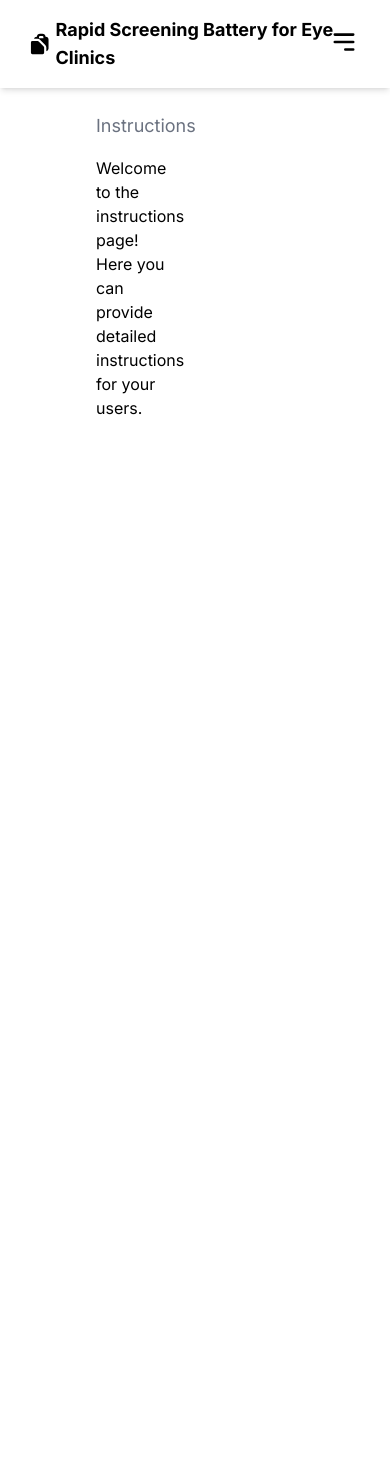
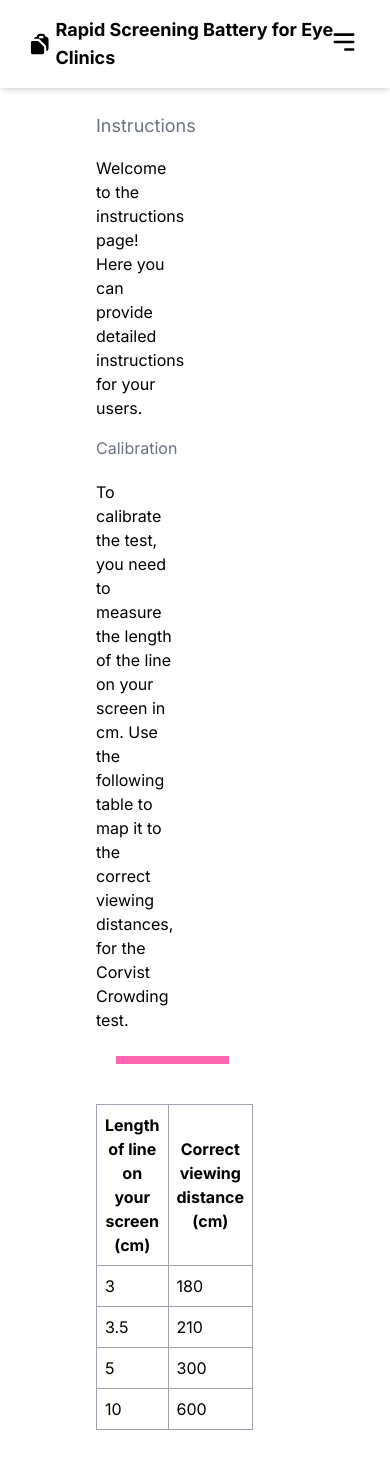
Before and after one commit to pelaklab/pca-assessment, a Next.js app: page /instructions in a window 390 px wide. Shown: the top 1468 px of the page. Before the commit the page ends 844 px from the top, so only its background shows below. Built offline with nearby package versions, Linux system fonts and the light colour scheme.

Commit message:
Added Corvist Crowding Calibration
Update breakpoints with the widths

```diff
--- a/app/assessments/crowding/crowding.tsx
+++ b/app/assessments/crowding/crowding.tsx
@@ -2,6 +2,7 @@ import React, { useEffect, useState } from 'react';
 import { ChevronLeftIcon, ChevronRightIcon } from '@heroicons/react/16/solid';
 import { headerVisible } from '@/app/atoms/experimentAtoms';
 import { useAtomValue } from 'jotai';
+import Image from 'next/image';
 
 
 const LetterCrowdingAssessment: React.FC = () => {
@@ -33,12 +34,17 @@ const LetterCrowdingAssessment: React.FC = () => {
     return (
         <div className="flex flex-col items-center">
             {/* Container for the image and arrows */}
-            <div className="relative">
+            {/* NOTE: Do not change these breakpoints -- they are fixed for the viewing distance */}
+            <div className="w-[300px] sm:w-[350px] lg:w-[500px] xl:w-[1000px]">
                 {/* Display the current image */}
-                <img
+                <Image
                     src={images[currentIndex]}
                     alt={`Image ${currentIndex + 1}`}
-                    className="w-full max-w-lg transition-all duration-500 ease-in-out"
+                    layout={"intrisic"}
+                    width={1000}
+                    height={200}
+                    quality={100}
+                    className="transition-all duration-500 ease-in-out"
                     onClick={() => setIndicatorVisibility(!indicatorsVisible)}
                 />
             </div>
--- a/app/assessments/crowding/page.tsx
+++ b/app/assessments/crowding/page.tsx
@@ -5,7 +5,7 @@ import { LetterCrowdingAssessment } from "./crowding";
 export default function CorvistCrowding() {
 
     return (
-        <main className="flex flex-col items-center justify-between p-24">
+        <main className="flex justify-center items-center h-screen p-24">
             <LetterCrowdingAssessment />
         </main>
     );
--- a/app/components/Header.tsx
+++ b/app/components/Header.tsx
@@ -51,7 +51,7 @@ const Header = () => {
             <div className='shadow-md w-full fixed top-0 left-0 z-10'> {/* Setting z-index for mobile view */}
                 <div className='md:px-10 py-4 px-7 md:flex justify-between items-center bg-white md:px-10 px-7'
                 >
-                    <div className='font-bold md:text-2xl text-lg cursor-pointer flex items-center gap-1 pr-5'>
+                    <div className='font-bold lg:text-2xl text-lg cursor-pointer flex items-center gap-1 pr-5'>
                         <ClipboardDocumentIcon className='h-7 w-7 color-neutral-600' />
                         <span className='font-bold'> Rapid Screening Battery for Eye Clinics </span>
                     </div>
--- a/app/instructions/page.tsx
+++ b/app/instructions/page.tsx
@@ -6,6 +6,44 @@ const InstructionsPage: React.FC = () => {
             <h1 className="my-4 text-lg text-gray-500">Instructions</h1>
             <p>Welcome to the instructions page!</p>
             <p>Here you can provide detailed instructions for your users.</p>
+
+            <h3 className="my-4 text-base text-gray-500">Calibration</h3>
+            <p className="my-1">To calibrate the test, you need to measure the length of the line on
+                your screen in cm. Use the following table to map it to the correct
+                viewing distances, for the Corvist Crowding test. </p>
+
+            <div className="w-[3cm] sm:w-[3.5cm] lg:w-[5cm] xl:w-[10cm] h-2 bg-pink-pony-club border-gray-500 m-5"></div>
+
+            <div className="overflow-x-auto mt-5 mr-5">
+                <table className="table-auto border-collapse border border-gray-400">
+                    <thead>
+                        <tr>
+                            <th className="border border-gray-400 p-2">Length of line on your screen (cm)</th>
+                            <th className="border border-gray-400 p-2">Correct viewing distance (cm)</th>
+                        </tr>
+                    </thead>
+                    <tbody>
+                        <tr>
+                            <td className="border border-gray-400 p-2">3</td>
+                            <td className="border border-gray-400 p-2">180</td>
+                        </tr>
+                        <tr>
+                            <td className="border border-gray-400 p-2">3.5</td>
+                            <td className="border border-gray-400 p-2">210</td>
+                        </tr>
+                        <tr>
+                            <td className="border border-gray-400 p-2">5</td>
+                            <td className="border border-gray-400 p-2">300</td>
+                        </tr>
+                        <tr>
+                            <td className="border border-gray-400 p-2">10</td>
+                            <td className="border border-gray-400 p-2">600</td>
+                        </tr>
+                    </tbody>
+                </table>
+            </div>
+
+
         </main>
     );
 };
--- a/tailwind.config.ts
+++ b/tailwind.config.ts
@@ -13,6 +13,9 @@ const config: Config = {
         "gradient-conic":
           "conic-gradient(from 180deg at 50% 50%, var(--tw-gradient-stops))",
       },
+      colors: {
+        "pink-pony-club": '#FF66B2',
+      },
     },
   },
   plugins: [],
```
